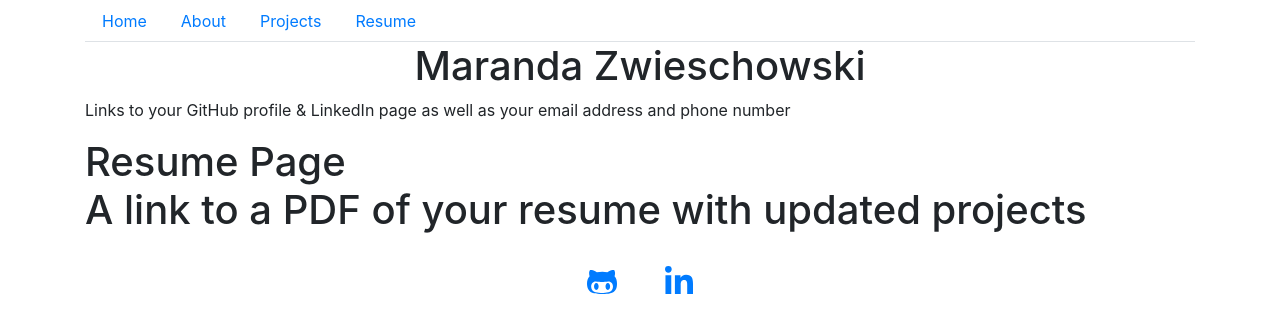
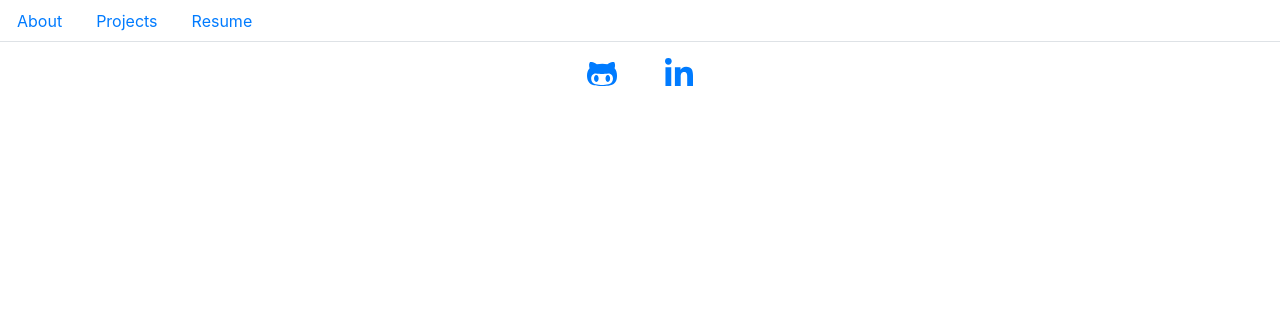
Before and after one commit to marandaz/react-portfolio, a React (Create React App) app in the folder client/: page /react-portfolio/about in a window 1280 px wide. Shown: the top 332 px of the page. Built offline with nearby package versions, Linux system fonts and the light colour scheme.

Commit message:
fixed paths

```diff
--- a/client/src/App.js
+++ b/client/src/App.js
@@ -1,25 +1,24 @@
 import './App.css';
 import { BrowserRouter as Router, Route } from "react-router-dom";
 import NavTabs from "./components/nav";
-import Home from "./pages/Home";
+// import Home from "./pages/Home";
 import About from "./pages/About";
 import Projects from "./pages/Projects";
 import Resume from "./pages/Resume";
 import Footer from "./components/footer";
-import Container from "./components/containers";
 
 function App() {
   return (
     <Router>
       <>
-        <Container>
+        <div>
           <NavTabs />
-          <Route exact path="/react-portfolio" component={Home} />
-          <Route exact path="/react-portfolio/about" component={About} />
-          <Route exact path="/react-portfolio/projects" component={Projects} />
-          <Route path="/react-portfolio" component={Resume} />
+          {/* <Route exact path="/react-portfolio" component={Home} /> */}
+          <Route exact path="/about" component={About} />
+          <Route exact path="/projects" component={Projects} />
+          <Route path="/portfolio" component={Resume} />
           <Footer />
-        </Container>
+        </div>
       </>
     </Router>
   );
--- a/client/src/components/containers.js
+++ /dev/null
@@ -1,9 +0,0 @@
-import React from "react";
-
-
-function Container(props) {
-    return <div className={`container${props.fluid ? "-fluid" : ""}`} {...props} />
-};
-
-
-export default Container;
--- a/client/src/components/nav.js
+++ b/client/src/components/nav.js
@@ -1,16 +1,15 @@
 import React from "react";
 import { Link, useLocation } from "react-router-dom";
-
 function NavTabs(props) {
   const location = useLocation();
 
     return (
       <ul className="nav nav-tabs">
-        <li className="nav-item">
+        {/* <li className="nav-item">
         <Link to="/" className={location.pathname === "/" ? "nav-link active" : "nav-link"}>
           Home
         </Link>
-        </li>
+        </li> */}
         <li className="nav-item">
         <Link
           to="/about"
--- a/client/src/components/skillList.js
+++ /dev/null
@@ -1,31 +0,0 @@
-import React from 'react'
-
-function List() {
-    const skill = [
-        "React", "JavaScript", "HTML", "CSS/SCSS", "jQuery", "Bootstrap", "Handlebars", "Heroku", "Git", "MySql", "MongoDB", "Express", "Node"
-    ]
-    const skillList = skill.map((item) =>
-        <tr>
-            <td>
-                {item}
-            </td>
-        </tr>
-    )
-
-    return (
-
-        <table>
-            <thead>
-                <tr>
-                    <th>Technical Skills</th>
-                </tr>
-            </thead>
-            <tbody className="text-right">
-                {skillList}
-            </tbody>
-        </table>
-
-    )
-};
-
-export default List;
--- a/client/src/pages/About.js
+++ b/client/src/pages/About.js
@@ -1,5 +1,4 @@
 import React from "react";
-import List from "../components/skillList";
 
 function About() {
       return (
--- a/client/src/pages/Home.js
+++ b/client/src/pages/Home.js
@@ -1,4 +1,5 @@
-import React from "react";
+import React from 'react';
+import { Link } from "react-router-dom";
 
 function Home() {
     return (
```
